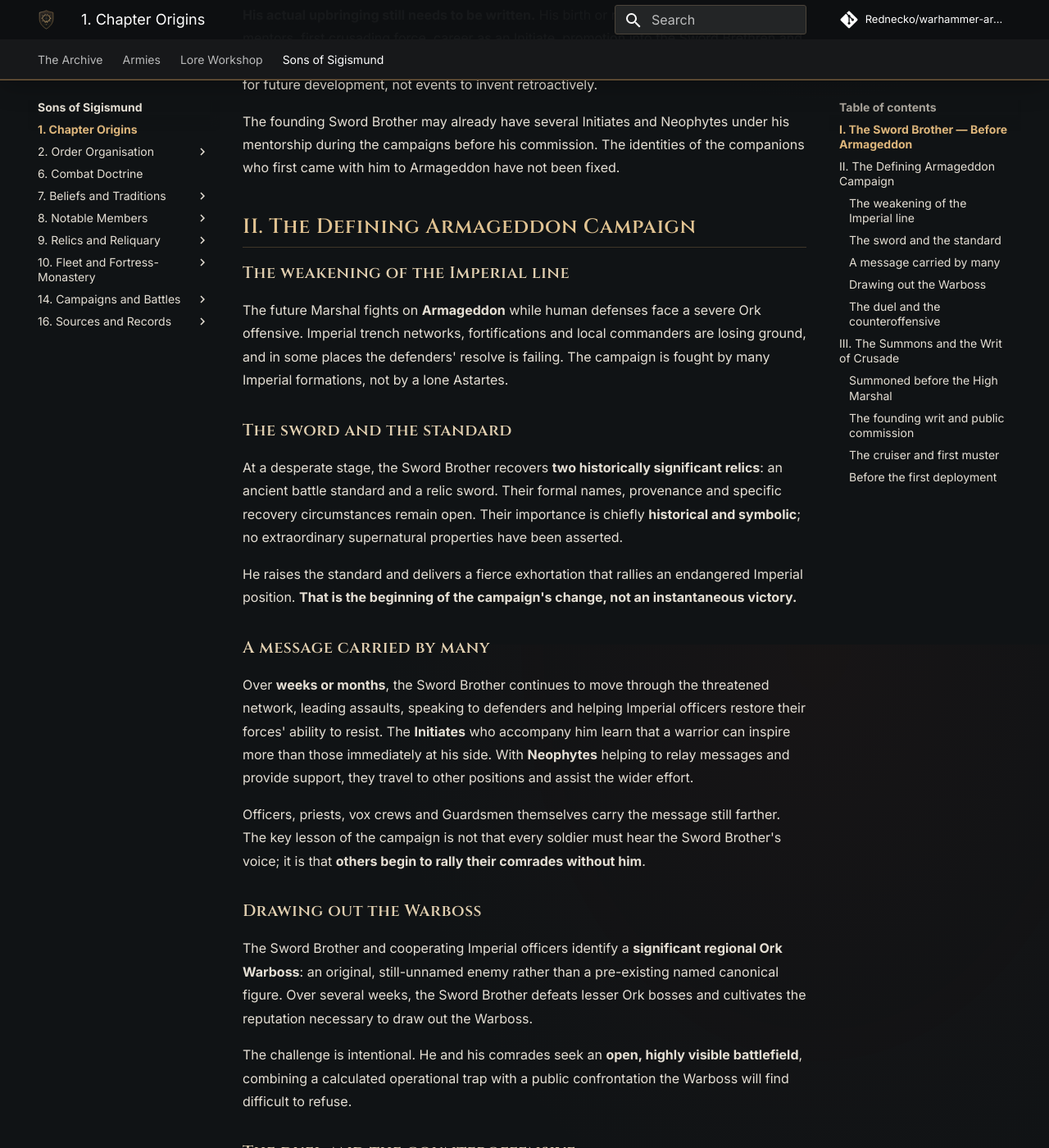
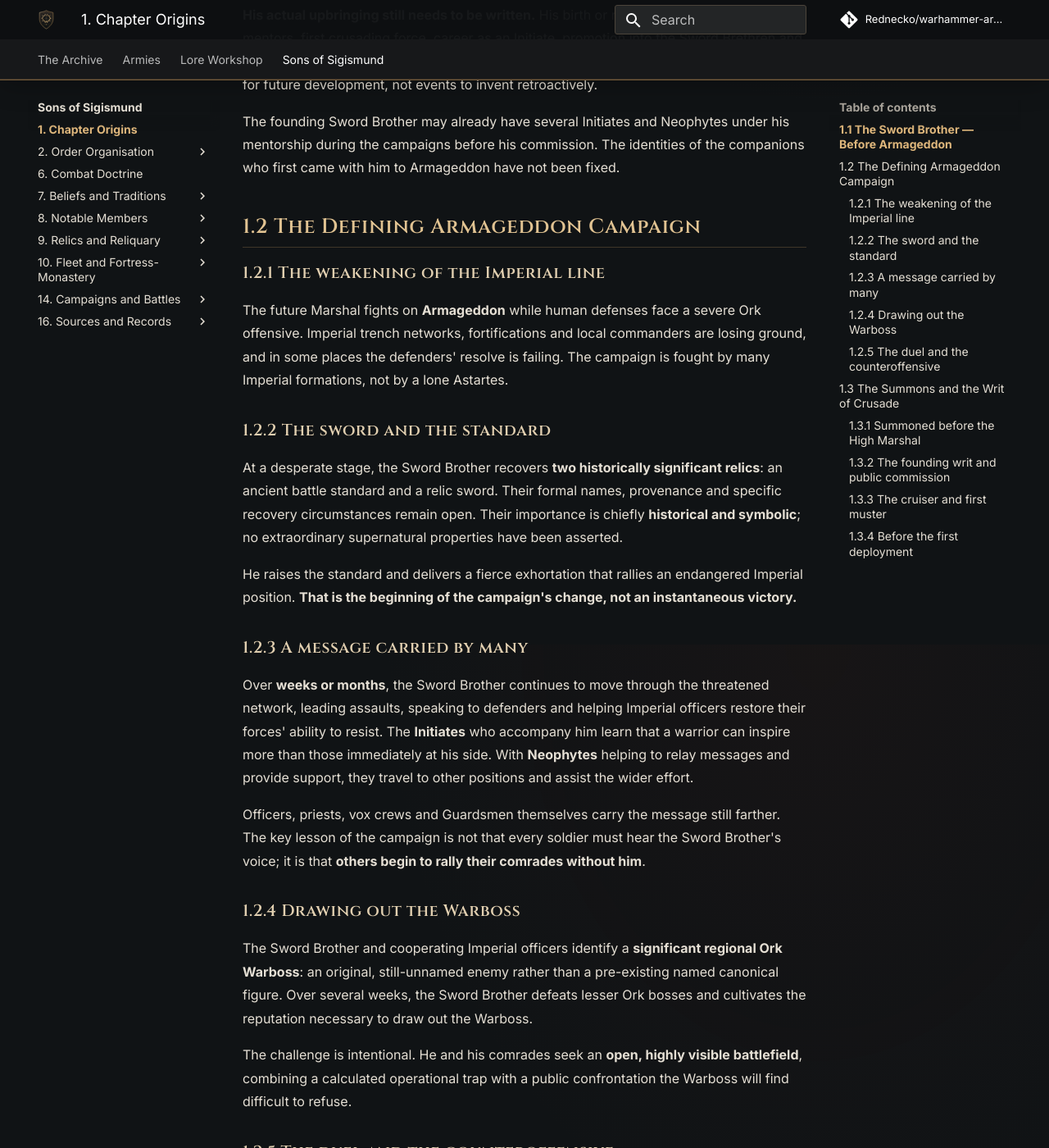
Before and after one commit to Rednecko/warhammer-archives, an MkDocs documentation site: the page built from docs/sons-of-sigismund/history/founding.md, in a window 1280 px wide and 1400 px high, scrolled down 2014 px. Shown: the whole window at 82% size. Built offline with MkDocs 1.6.1 and Material for MkDocs 9.7.7, drawn with Linux system fonts in a browser that asks for light colours; comment, search, counter and statistics services are not loaded; some of the changed text lies outside the part shown.

Commit message:
Number and indent Chapter Origins headings as 1.1–1.3 and their subtopics

```diff
--- a/docs/sons-of-sigismund/history/founding.md
+++ b/docs/sons-of-sigismund/history/founding.md
@@ -23,7 +23,7 @@ The Sons of Sigismund were not created through a numbered Founding of Space Mari
   <div class="archive-step"><h3>III · The Summons and the Writ of Crusade</h3><p>Helbrecht's recognition and commission, the new household's purpose, its ship and first muster.</p></div>
 </div>
 
-## I. The Sword Brother — Before Armageddon
+## 1.1 The Sword Brother — Before Armageddon {#the-sword-brother-before-armageddon}
 
 Long before the Sons of Sigismund existed, their future Marshal served the **Black Templars** as a veteran **Sword Brother**. By the time of the Armageddon campaign, he was a distinguished warrior of long service: a master swordsman, capable strategist, respected mentor and experienced frontline leader.
 
@@ -35,31 +35,31 @@ Ordinarily reserved and measured in speech, he possesses an unusual ability to s
 
 The founding Sword Brother may already have several Initiates and Neophytes under his mentorship during the campaigns before his commission. The identities of the companions who first came with him to Armageddon have not been fixed.
 
-## II. The Defining Armageddon Campaign
+## 1.2 The Defining Armageddon Campaign {#the-defining-armageddon-campaign}
 
-### The weakening of the Imperial line
+### 1.2.1 The weakening of the Imperial line {#the-weakening-of-the-imperial-line}
 
 The future Marshal fights on **Armageddon** while human defenses face a severe Ork offensive. Imperial trench networks, fortifications and local commanders are losing ground, and in some places the defenders' resolve is failing. The campaign is fought by many Imperial formations, not by a lone Astartes.
 
-### The sword and the standard
+### 1.2.2 The sword and the standard {#the-sword-and-the-standard}
 
 At a desperate stage, the Sword Brother recovers **two historically significant relics**: an ancient battle standard and a relic sword. Their formal names, provenance and specific recovery circumstances remain open. Their importance is chiefly **historical and symbolic**; no extraordinary supernatural properties have been asserted.
 
 He raises the standard and delivers a fierce exhortation that rallies an endangered Imperial position. **That is the beginning of the campaign's change, not an instantaneous victory.**
 
-### A message carried by many
+### 1.2.3 A message carried by many {#a-message-carried-by-many}
 
 Over **weeks or months**, the Sword Brother continues to move through the threatened network, leading assaults, speaking to defenders and helping Imperial officers restore their forces' ability to resist. The **Initiates** who accompany him learn that a warrior can inspire more than those immediately at his side. With **Neophytes** helping to relay messages and provide support, they travel to other positions and assist the wider effort.
 
 Officers, priests, vox crews and Guardsmen themselves carry the message still farther. The key lesson of the campaign is not that every soldier must hear the Sword Brother's voice; it is that **others begin to rally their comrades without him**.
 
-### Drawing out the Warboss
+### 1.2.4 Drawing out the Warboss {#drawing-out-the-warboss}
 
 The Sword Brother and cooperating Imperial officers identify a **significant regional Ork Warboss**: an original, still-unnamed enemy rather than a pre-existing named canonical figure. Over several weeks, the Sword Brother defeats lesser Ork bosses and cultivates the reputation necessary to draw out the Warboss.
 
 The challenge is intentional. He and his comrades seek an **open, highly visible battlefield**, combining a calculated operational trap with a public confrontation the Warboss will find difficult to refuse.
 
-### The duel and the counteroffensive
+### 1.2.5 The duel and the counteroffensive {#the-duel-and-the-counteroffensive}
 
 At the decisive meeting, the ancient banner is prominently displayed and the Sword Brother carries the recovered relic sword. Before Imperial and Ork combatants, he defeats the Warboss in a **difficult personal duel**.
 
@@ -69,11 +69,11 @@ The founder's companions, human officers and ordinary defenders are essential pa
 
 The precise sequence of the campaign's individual engagements, battles, Ork leaders and Imperial units will be developed here later. These are **pre-commission narrative battles**—not invented post-founding tabletop wins.
 
-## III. The Summons and the Writ of Crusade
+## 1.3 The Summons and the Writ of Crusade {#the-summons-and-the-writ-of-crusade}
 
 *“Writ of Crusade” is a **working title** for the formal founding decree, not yet a ratified in-universe document name.*
 
-### Summoned before the High Marshal
+### 1.3.1 Summoned before the High Marshal {#summoned-before-the-high-marshal}
 
 The veteran does **not** petition for promotion or ask for a new command. Reports from the campaign and testimony of Imperial defenders reach **High Marshal Helbrecht**, who summons the Sword Brother privately and questions his methods and motivations.
 
@@ -81,13 +81,13 @@ The Sword Brother gives credit to his comrades and the Imperial forces whose sac
 
 Helbrecht recognizes a warrior capable of martial command, measured strategy, mentorship and exceptional spiritual leadership. **It is Helbrecht who offers him the position of Marshal.**
 
-### The founding writ and public commission
+### 1.3.2 The founding writ and public commission {#the-founding-writ-and-public-commission}
 
 At a later formal ceremony, Helbrecht commissions the **Sons of Sigismund**, a distinct Black Templars crusading household still subject to the High Marshal. Their mandate is to **prosecute the Eternal Crusade**, recover and authenticate endangered Imperial relics, safeguard archives and sacred sites, and bring the histories of the faithful into the field when they can inspire resistance.
 
 The recovered **sword and standard** become the first relics entrusted to the new household. The exact wording and ceremonial details of the founding decree are not yet written.
 
-### The cruiser and first muster
+### 1.3.3 The cruiser and first muster {#the-cruiser-and-first-muster}
 
 An existing Black Templars strike cruiser, ***The Righteous Crusader***, is assigned and refitted **in or near the Armageddon theater**. Its purpose is to serve as the household's **mobile fortress-monastery, fighting ship and reliquary**, with protected archives, artifact examination facilities, quarters and the logistics required for independent missions or support to other Black Templars forces. Its complete interior architecture belongs in the [separate flagship section](../fleet/righteous-crusader.md), not this origins history.
 
@@ -95,7 +95,7 @@ The first permanent founding group consists of the **Marshal, one Emperor's Cham
 
 **Two Crusader Squads** are initially attached to his command without their members having sworn permanent allegiance. The order may later welcome other Black Templars who volunteer, transfer or serve temporarily; its first strength is **not** the older proposed sixty-warrior household.
 
-### Before the first deployment
+### 1.3.4 Before the first deployment {#before-the-first-deployment}
 
 With the commission given, the cruiser prepared, and the founding force assembled, the Sons of Sigismund are ready for their first mission in the continuing Armageddon war.
 
```
